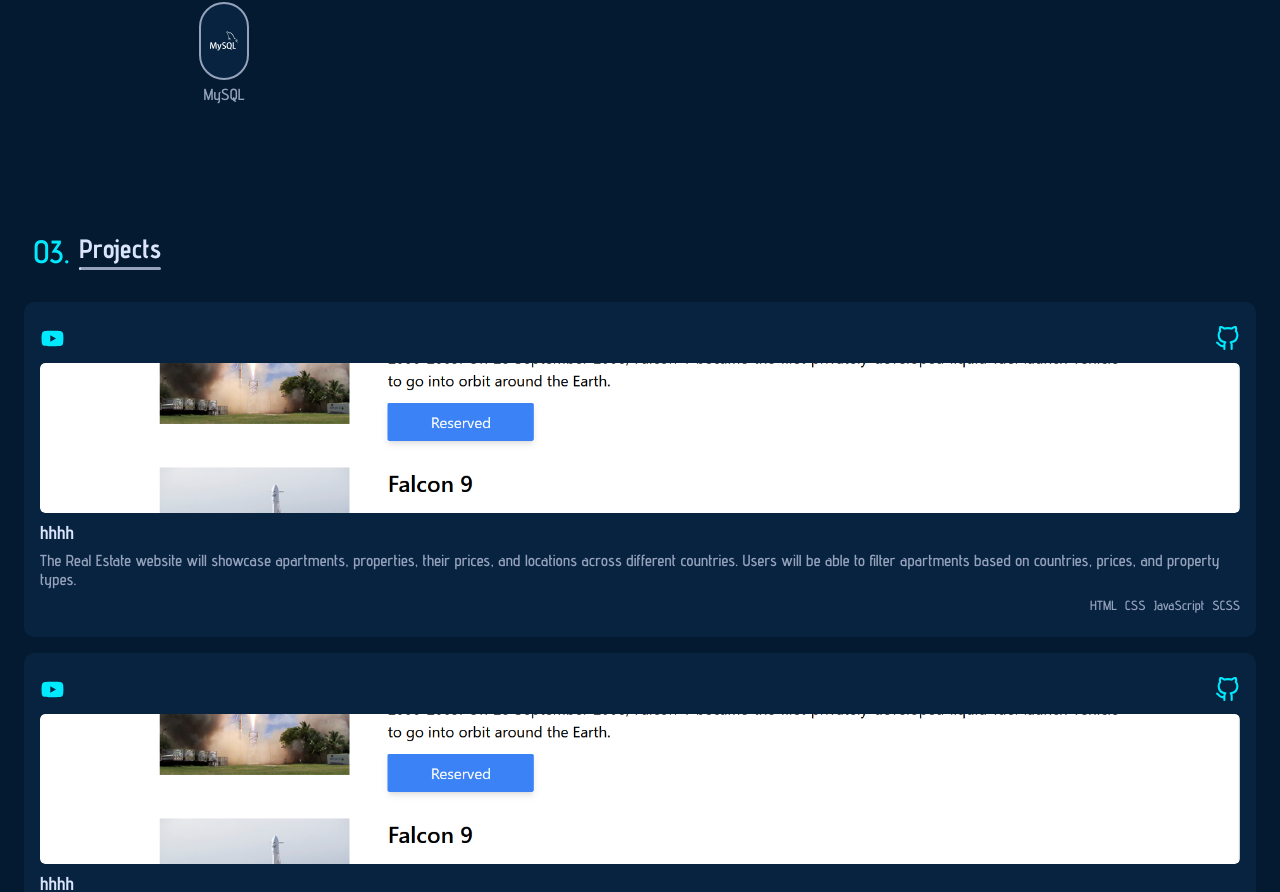
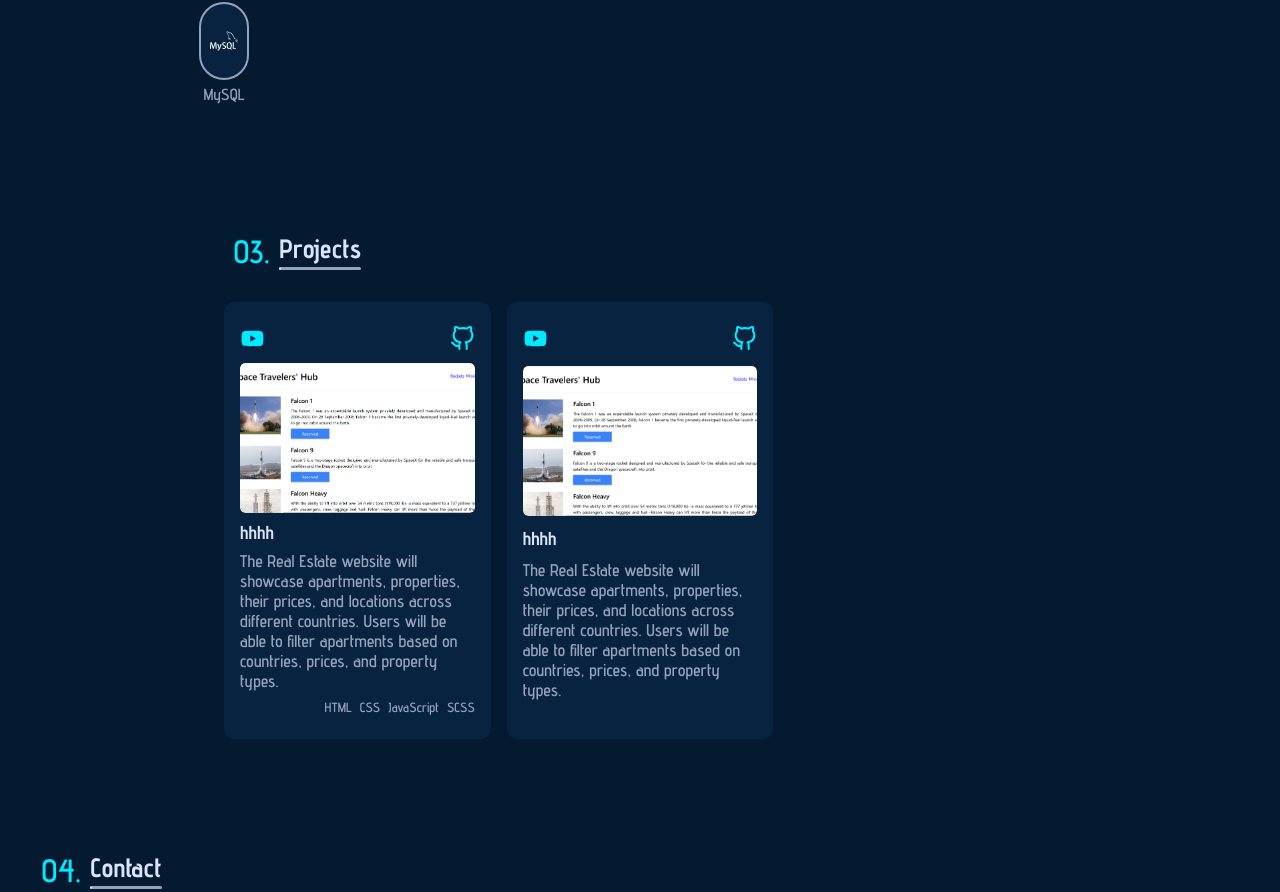
Before and after one commit to Zohra-Neda/Portfolio, a React (Create React App) app: page / in a window 1280 px wide. Shown: the part 2068-2960 px from the top of the page. Built offline with nearby package versions, Linux system fonts and the light colour scheme.

Commit message:
Add Media Queries

```diff
--- a/src/Components/Projects_Section/projects.scss
+++ b/src/Components/Projects_Section/projects.scss
@@ -84,3 +84,51 @@
 }
 
 // That is all about css....
+
+// MEDIA QUERY ====================>
+@media screen and (min-width: 600px) {
+    .projects {
+        .projectContainer {
+            grid-template-columns: repeat(2, 1fr);
+        }
+    }
+}
+
+@media screen and (min-width: 769px) {
+    .projects {
+        width: 70%;
+        margin: auto;
+        .projectContainer {
+            grid-template-columns: repeat(2, 1fr);
+        }
+    }
+}
+
+@media screen and (min-width: 1150px) {
+    .projects {
+        width: 70%;
+        margin: auto;
+        .projectContainer {
+            grid-template-columns: repeat(3, 1fr);
+
+            .singleProject {
+                .desc {
+                    font-size: 17px;
+
+                    .technologies {
+                        small {
+                            font-size: 15px;
+                        }
+                    }
+                }
+            }
+        }
+    }
+}
+
+@media screen and (min-width: 1240px) {
+    .projects {
+        padding-left: 2rem;
+        padding-right: 2rem;
+    }
+}
```
